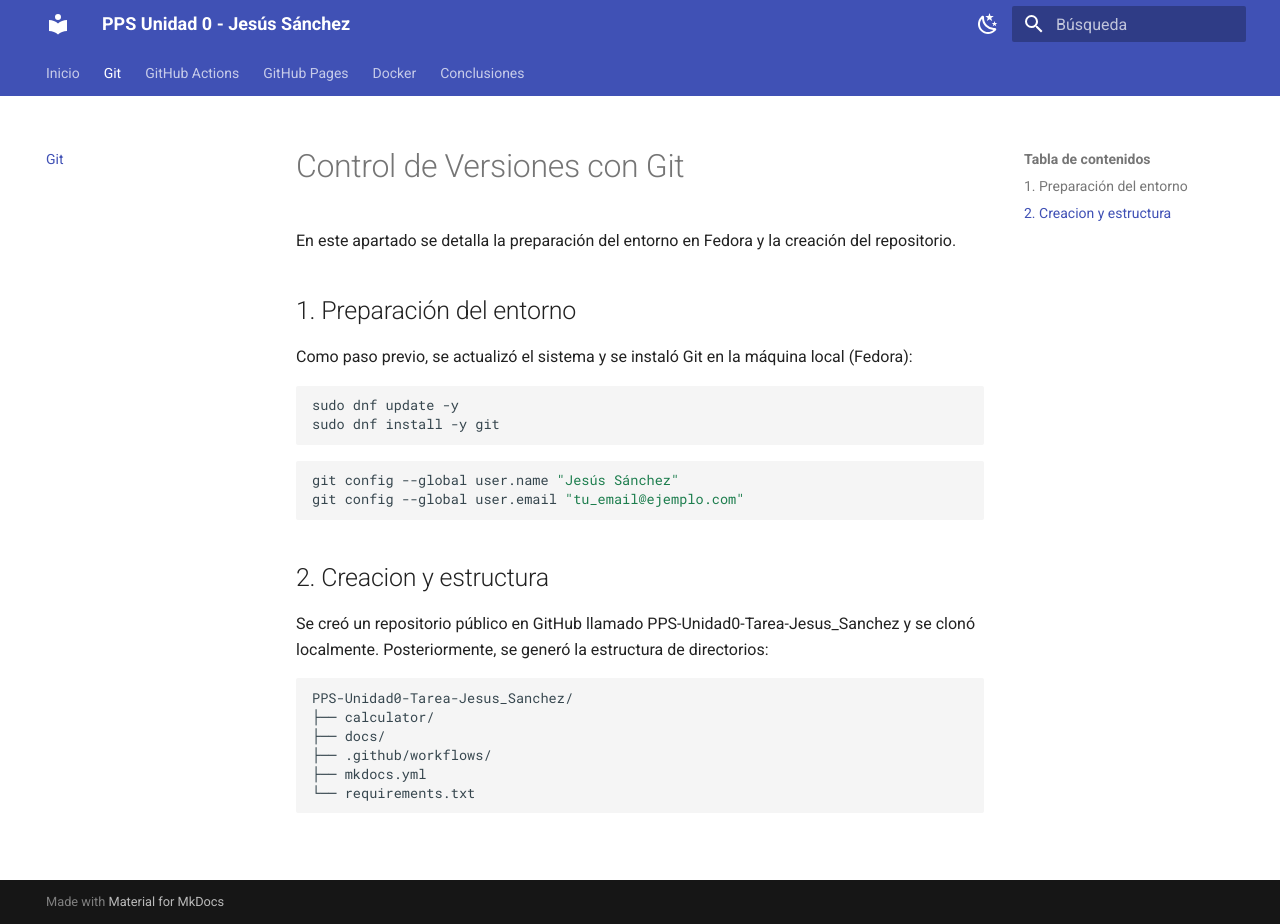
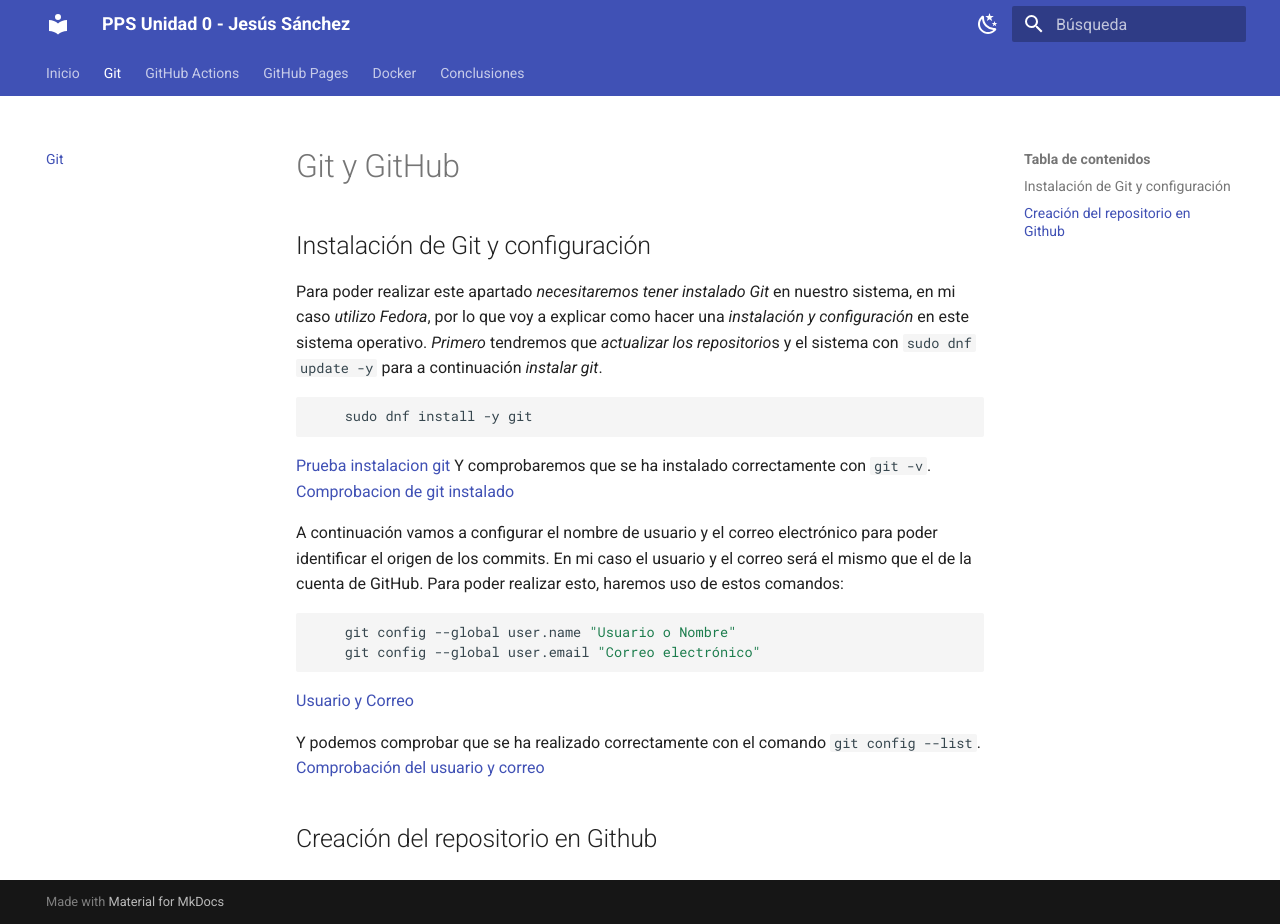
Before and after one commit to Marruch0/PPS-Unidad0-Tarea-Jesus_Sanchez, an MkDocs documentation site: the page built from docs/git.md, in a window 1280 px wide and 924 px high. Built offline with MkDocs 1.6.1 and Material for MkDocs 9.7.7, drawn with Linux system fonts in a browser that asks for light colours.

Commit message:
Añadido en git.md

````diff
--- a/docs/git.md
+++ b/docs/git.md
@@ -1,25 +1,23 @@
-# Control de Versiones con Git
+# Git y GitHub
+## Instalación de Git y configuración
+Para poder realizar este apartado *necesitaremos tener instalado Git* en nuestro sistema, en mi caso *utilizo Fedora*, por lo que voy a explicar como hacer una *instalación y configuración* en este sistema operativo.
+*Primero* tendremos que *actualizar los repositorio*s y el sistema con `sudo dnf update -y` para a continuación *instalar git*.
+```bash
+	sudo dnf install -y git
+```
+[Prueba instalacion git](imagenes/instalacion_git.png)
+Y comprobaremos que se ha instalado correctamente con `git -v`.
+[Comprobacion de git instalado](imagenes/comprobacion_git.png)
 
-En este apartado se detalla la preparación del entorno en Fedora y la creación del repositorio.
+A continuación vamos a configurar el nombre de usuario y el correo electrónico para poder identificar el origen de los commits. En mi caso el usuario y el correo será el mismo que el de la cuenta de GitHub.
+Para poder realizar esto, haremos uso de estos comandos:
+```bash
+	git config --global user.name "Usuario o Nombre"
+	git config --global user.email "Correo electrónico"
+```
+[Usuario y Correo](imagenes/usuarioycorreo.png)
 
-## 1. Preparación del entorno
-Como paso previo, se actualizó el sistema y se instaló Git en la máquina local (Fedora):
+Y podemos comprobar que se ha realizado correctamente con el comando `git config --list`.
+[Comprobación del usuario y correo](imagenes/comprobacion_usuarioycorreo.png)
 
-```bash
-sudo dnf update -y
-sudo dnf install -y git
-```
-```bash
-git config --global user.name "Jesús Sánchez"
-git config --global user.email "tu_email@ejemplo.com"
-```
-## 2. Creacion y estructura
-Se creó un repositorio público en GitHub llamado PPS-Unidad0-Tarea-Jesus_Sanchez y se clonó localmente. Posteriormente, se generó la estructura de directorios:
-```
-PPS-Unidad0-Tarea-Jesus_Sanchez/
-├── calculator/
-├── docs/
-├── .github/workflows/
-├── mkdocs.yml
-└── requirements.txt
-```
+## Creación del repositorio en Github
````
Also changed, not shown: docs/index.md (+1 -1 lines), docs/imagenes/comprobacion_git.png (renamed from docs/imagenes/Captura desde 2025-12-14 14-02-42.png), docs/imagenes/comprobacion_usuarioycorreo.png (renamed from docs/imagenes/Captura desde 2025-12-14 14-05-34.png), docs/imagenes/instalacion_git.png (renamed from docs/imagenes/Captura desde 2025-12-14 14-02-30.png), docs/imagenes/usuarioycorreo.png (renamed from docs/imagenes/Captura desde 2025-12-14 14-05-23.png).
